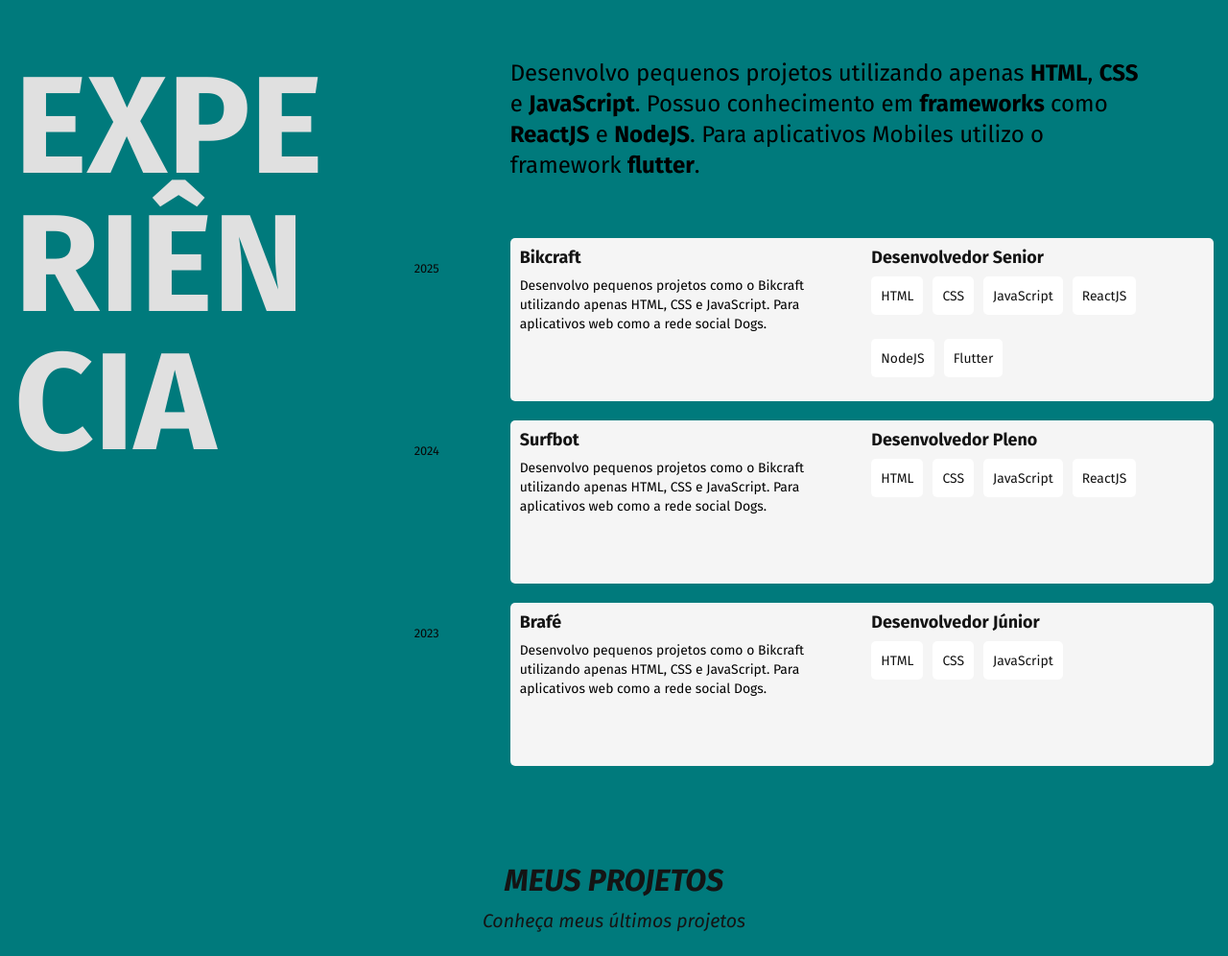
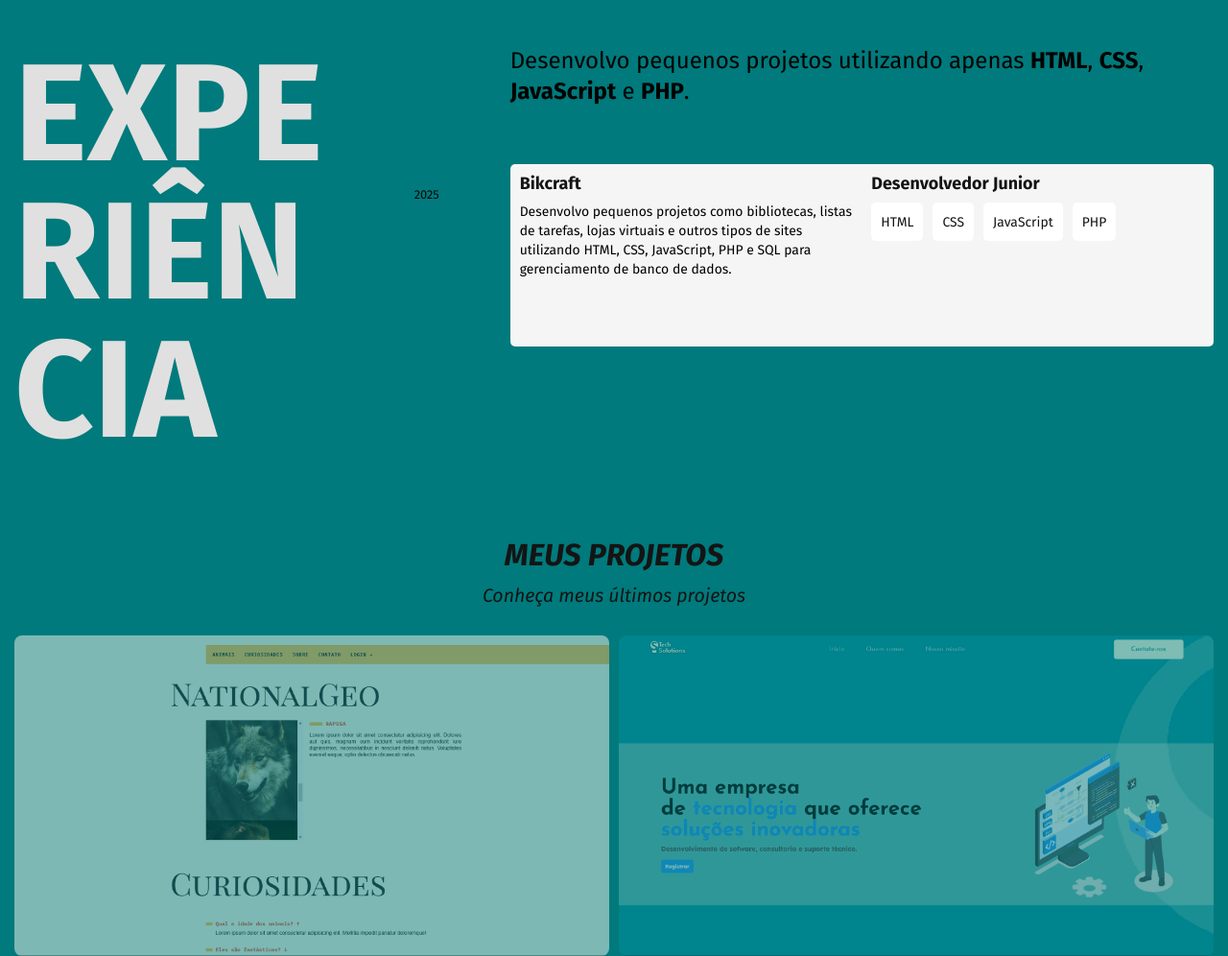
Before and after one commit to WILLYAMSX3/Portif-lio, a plain HTML site: page index.html in a window 1280 px wide. Shown: the part 720-1716 px from the top of the page at 96% size. Drawn offline with Linux system fonts and the light colour scheme.

Commit message:
adicionando foto e atualizando a experiencia

```diff
--- a/index.html
+++ b/index.html
@@ -25,7 +25,7 @@
 
     <!--início main-->
     <main id="inicio">
-        <img class="perfil_img" src="images/Capa.png" alt="Foto de Perfil">
+        <img class="perfil_img" src="images/Will.png" alt="Foto de Perfil">
         <div class="inicio_lado_direito">
             <h1 class="titulo">
                 Desenvolvedor<br>
@@ -44,60 +44,25 @@
         <div>
             <p>
                 Desenvolvo pequenos projetos  utilizando apenas
-                <strong>HTML</strong>, <strong>CSS</strong> e <strong>JavaScript</strong>. Possuo conhecimento em
-                <strong>frameworks</strong> como <strong>ReactJS</strong> e <strong>NodeJS</strong>. Para
-                aplicativos Mobiles utilizo o framework <strong>flutter</strong>.
+                <strong>HTML</strong>, <strong>CSS</strong>, <strong>JavaScript</strong> e <strong>PHP</strong>.
             </p>
 
             <div class="experiencia_profissional">
                 <span class="experiencia_ano">2025</span>
                 <h3 class="experiencia_titulo">Bikcraft</h3>
-                <span class="experiencia_titulo">Desenvolvedor Senior</span>
+                <span class="experiencia_titulo">Desenvolvedor Junior</span>
                 <p id="experiencia_paragrafo">
-                    Desenvolvo pequenos projetos como o Bikcraft utilizando apenas HTML, CSS e JavaScript. Para aplicativos web como a rede social Dogs.
+                    Desenvolvo pequenos projetos como bibliotecas, listas de tarefas, lojas virtuais e outros tipos de sites utilizando HTML, CSS, JavaScript, PHP e SQL para gerenciamento de banco de dados.
                 </p>
 
                 <ul class="experiencia_habilidades">
                     <li>HTML</li>
                     <li>CSS</li>
                     <li>JavaScript</li>
-                    <li>ReactJS</li>
-                    <li>NodeJS</li>
-                    <li>Flutter</li>
+                    <li>PHP</li>
                 </ul>
             </div>
 
-            <div class="experiencia_profissional">
-                <span class="experiencia_ano">2024</span>
-                <h3 class="experiencia_titulo">Surfbot</h3>
-                <span class="experiencia_titulo">Desenvolvedor Pleno</span>
-                <p id="experiencia_paragrafo">
-                    Desenvolvo pequenos projetos como o Bikcraft utilizando apenas HTML, CSS e JavaScript. Para aplicativos web como a rede social Dogs.
-                </p>
-
-                <ul class="experiencia_habilidades">
-                    <li>HTML</li>
-                    <li>CSS</li>
-                    <li>JavaScript</li>
-                    <li>ReactJS</li>
-                </ul>
-            </div>
-
-            <div class="experiencia_profissional">
-                <span class="experiencia_ano">2023</span>
-                <h3 class="experiencia_titulo">Brafé</h3>
-                <span class="experiencia_titulo">Desenvolvedor Júnior</span>
-                <p id="experiencia_paragrafo">
-                    Desenvolvo pequenos projetos como o Bikcraft utilizando apenas HTML, CSS e JavaScript. Para aplicativos web como a rede social Dogs.
-                </p>
-
-                <ul class="experiencia_habilidades">
-                    <li>HTML</li>
-                    <li>CSS</li>
-                    <li>JavaScript</li>
-                </ul>
-            </div>
-        </div>
     </section>
     <!--Fim Experiência-->
 
```
Also changed, not shown: images/526920201013-uau-posters-filmes-sonic-the-hedgehog-2.jpg (deleted), images/Will.png (added).
